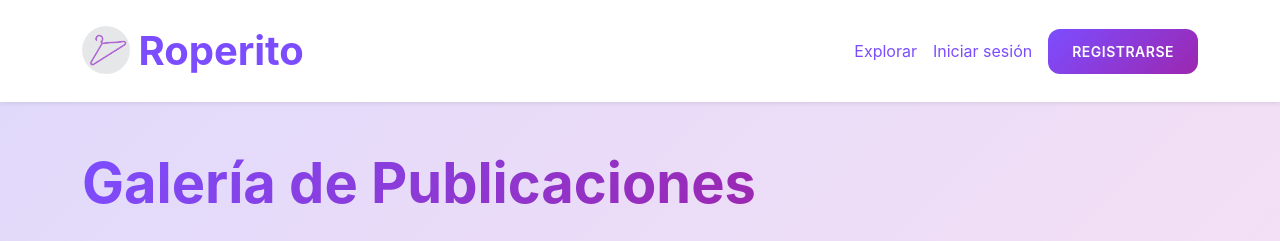
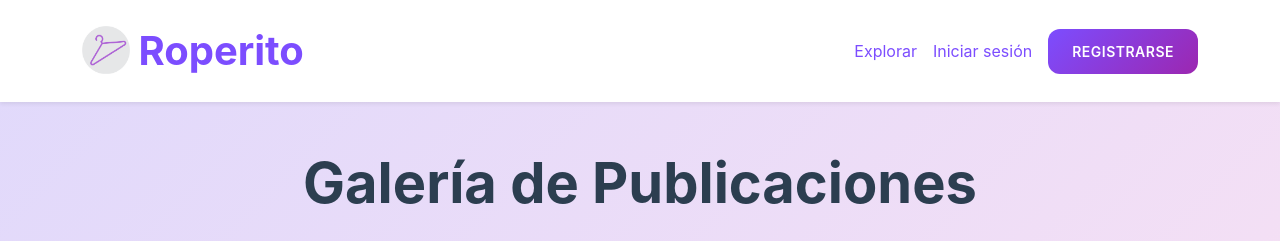
Before and after one commit to royvillasana/roperito-new, a React (Vite) app: page /gallery in a window 1280 px wide. Shown: the top 241 px of the page. Built offline with nearby package versions, Linux system fonts and the light colour scheme.

Commit message:
cambios en texto de galeria

```diff
--- a/src/pages/Gallery.jsx
+++ b/src/pages/Gallery.jsx
@@ -12,7 +12,7 @@ const Gallery = () => {
 
   return (
     <Container className="py-5">
-      <h1 className="text-center mb-4 gradient-primary">Galería de Publicaciones</h1>
+      <h1 className="text-center mb-4">Galería de Publicaciones</h1>
 
       {/* Filtros */}
       <Row className="mb-4">
```
